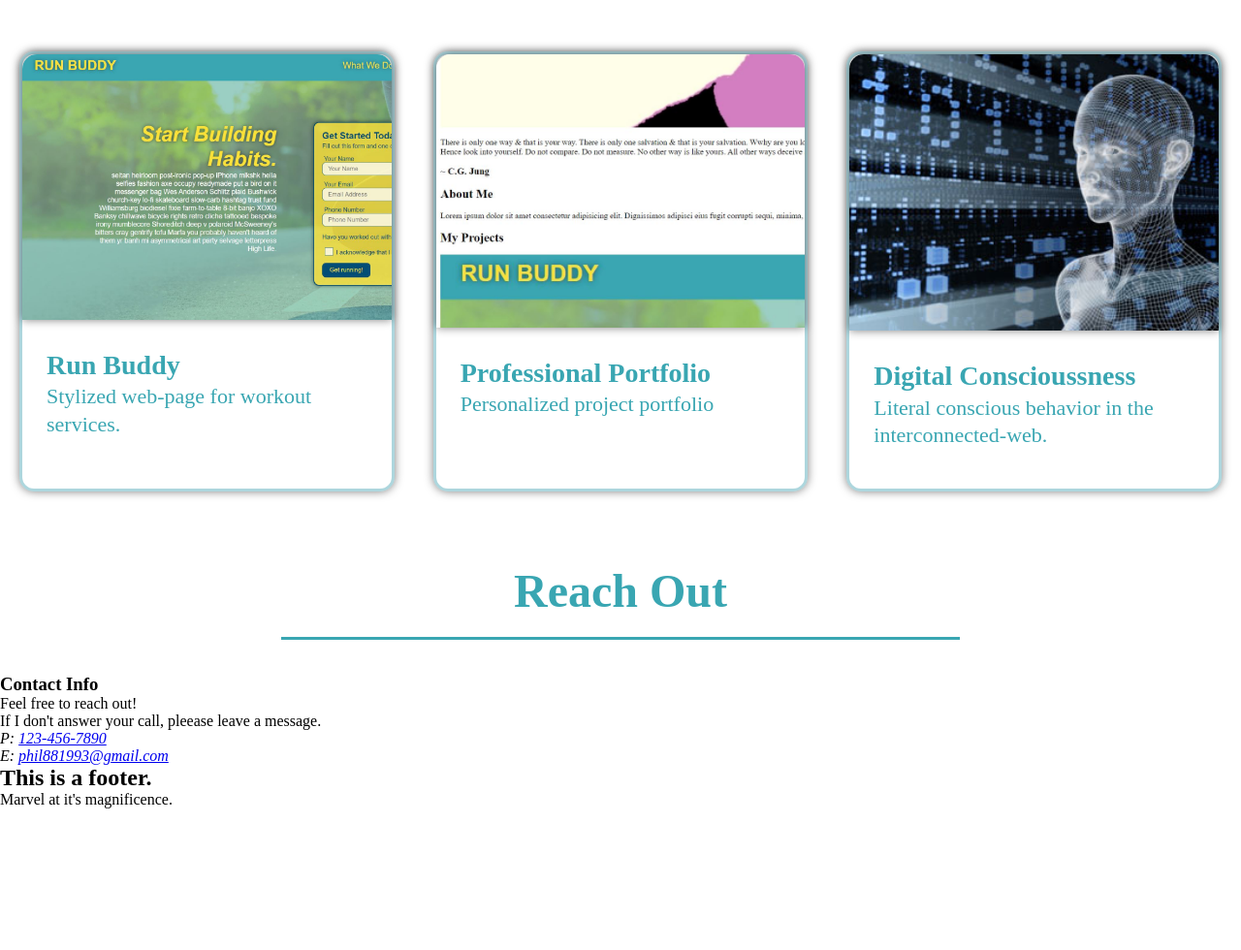
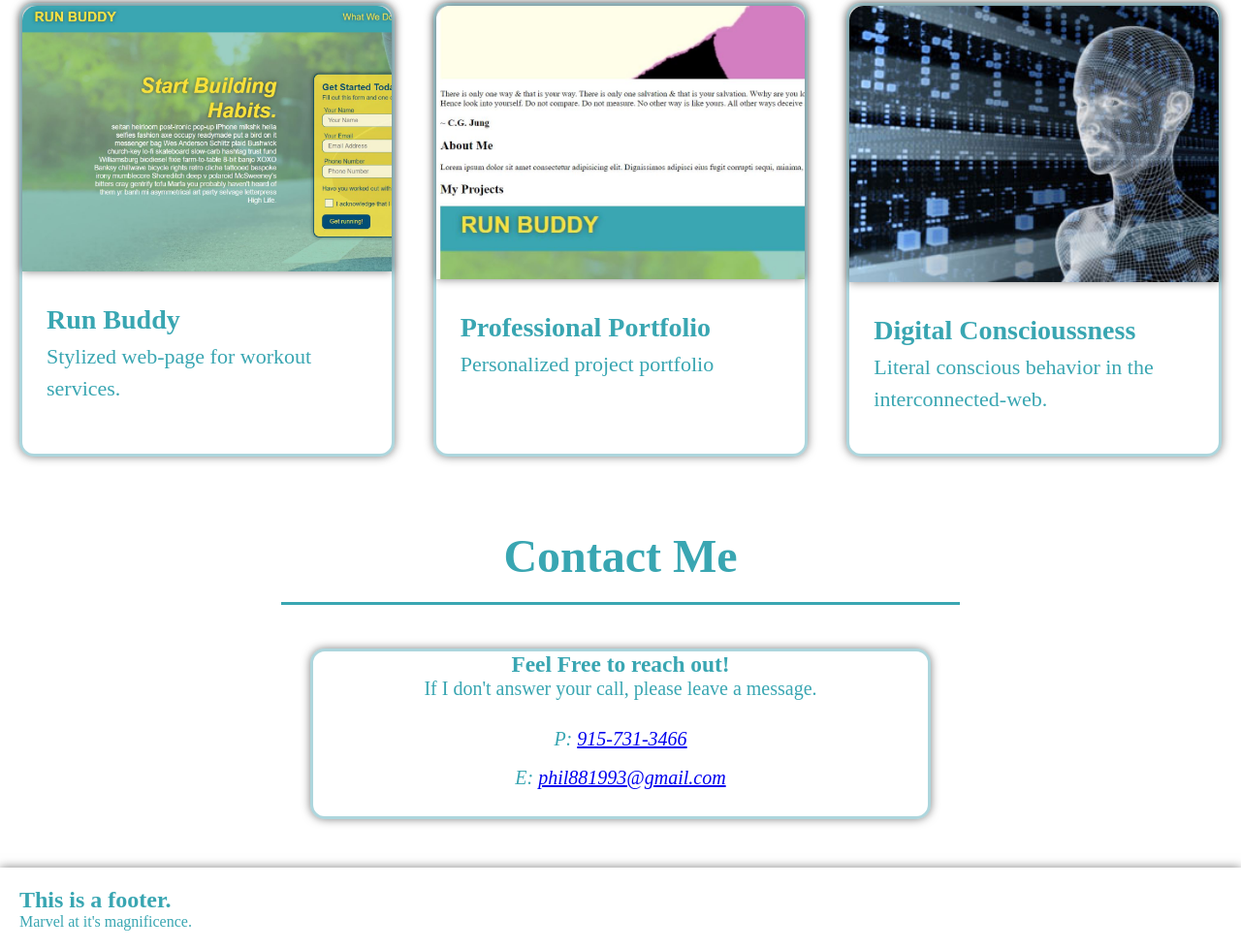
Before and after one commit to chill-phil/pro-portfolio, a plain HTML site: page index.html in a window 1280 px wide. Shown: the part 1382-2362 px from the top of the page at 97% size. Before the commit the page ends 2216 px from the top, so only its background shows below. Drawn offline with Linux system fonts and the light colour scheme.

Commit message:
finished base style

```diff
--- a/assets/css/styles.css
+++ b/assets/css/styles.css
@@ -15,6 +15,7 @@ header {
     display: flex;
     justify-content: space-between;
     flex-wrap: wrap;
+    box-shadow: 0 0 10px rgba(0, 0, 0, 0.5);
 }
 
 header h1 {
@@ -93,11 +94,11 @@ header nav ul li a {
 
 /* ABOUT ME SECTION */
 #aboutMe {
-    padding: 150px;
+    padding: 110px 0 200px 0;
     color: var(--text-color);
 }
 .intro p {
-    line-height: 2;
+    line-height: 1.5;
     color: var(--text-color);
     width: 80%;
     margin: 0 auto;
@@ -135,7 +136,7 @@ header nav ul li a {
 
   .project-bio {
     padding: 25px;
-    line-height: 1.3;
+    line-height: 1.5;
     color: var(--text-color);
   }
 
@@ -153,6 +154,54 @@ header nav ul li a {
     font-size: 17px;
   }
 /* END MY PROJECTS SECTION */
+
+
+/* CONTACT SECTION */
+#contactMe {
+    width: 100%;
+}
+
+.center {
+    padding: 10px 0 50px 0;
+
+}
+
+.contact {
+    color: var(--text-color);
+    width: 50%;
+    text-align: center;
+
+}
+
+.contact-info {
+    justify-content: center;
+    border: 3px solid #39a6;
+    margin: auto;
+    flex: 1;
+    width: 50%;
+    color: var(--text-color);
+    box-shadow: 0 0 10px rgba(0, 0, 0, 0.5);
+    border-radius: 15px;
+    font-size: 20px;
+}
+
+.contact-info address {
+    padding: 20px 0 20px 0;
+    line-height: 2;
+}
+/* CONTACT SECTION END */
+
+
+/* FOOTER SECTION */
+footer {
+    box-shadow: 0 0 10px rgba(0, 0, 0, 0.5);
+}
+
+.footer-info {
+    color: var(--text-color);
+    padding: 20px;
+}
+/* END FOOTER SECTION */
 
 
 /* SECTIONS GENERAL */
--- a/index.html
+++ b/index.html
@@ -23,7 +23,7 @@
                     <a href="#myProjects">My Projects</a>
                     </li>
                     <li>
-                    <a href="#reachOut">Reach Out</a>
+                    <a href="#contactMe">Contact Me</a>
                     </li>
                 </ul>
             </nav>
@@ -105,25 +105,22 @@
 
 
         <!-- "reach out" section -->
-        <section id="reachOut" class="contact">
+        <section id="contactMe" class="contact">
             <div>
-                <h2 class="section-title primary-border">Reach Out</h2>
+                <h2 class="section-title">Contact Me</h2>
             </div>
 
-            <div>
-                <div>
-                    <h3>Contact Info</h3>
+            <div class="center">
+                <div class="contact-info">
+                    <h3>Feel Free to reach out!</h3>
                     <p>
-                      Feel free to reach out!
-                      <br />
-                      If I don't answer your call, pleease leave a message.
+                      If I don't answer your call, please leave a message.
                     </p>
 
                     <address>
-                      P: <a href="tel:123-456-7890">123-456-7890</a><br />
+                      P: <a href="tel:915-731-3466">915-731-3466</a><br />
                       E: <a href="mailto://phil881993@gmail.com">phil881993@gmail.com</a>
                     </address>
-
                 </div>
             </div>
         </section>
@@ -131,7 +128,10 @@
 
         <!-- footer -->
         <footer>
-            <h2>This is a footer.</h2>
-            <p>Marvel at it's magnificence.</p>
+            <div class="footer-info">
+                <h2>This is a footer.</h2>
+                <p>Marvel at it's magnificence.</p>
+            </div>
+        </footer>
     </body>
 </html>
```
